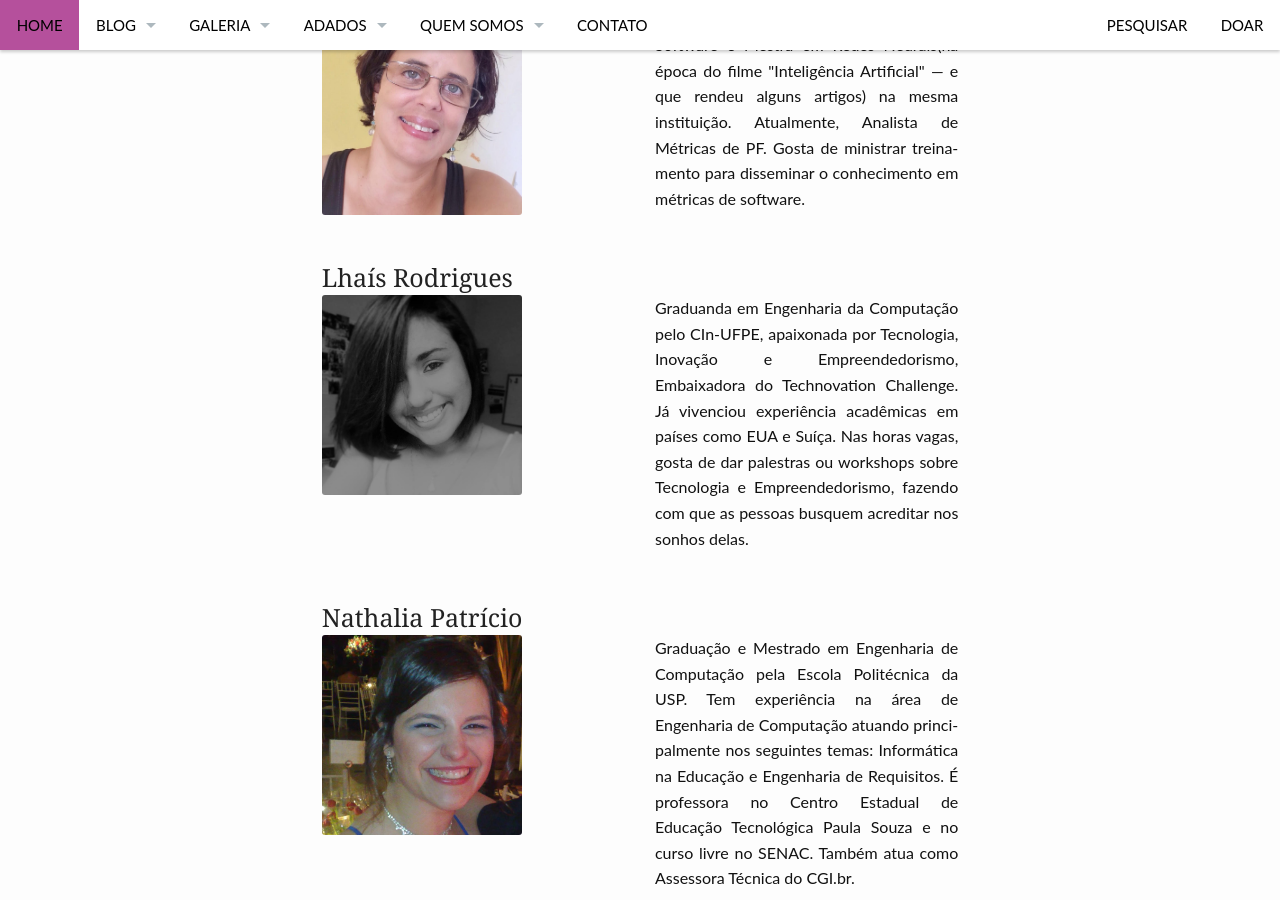
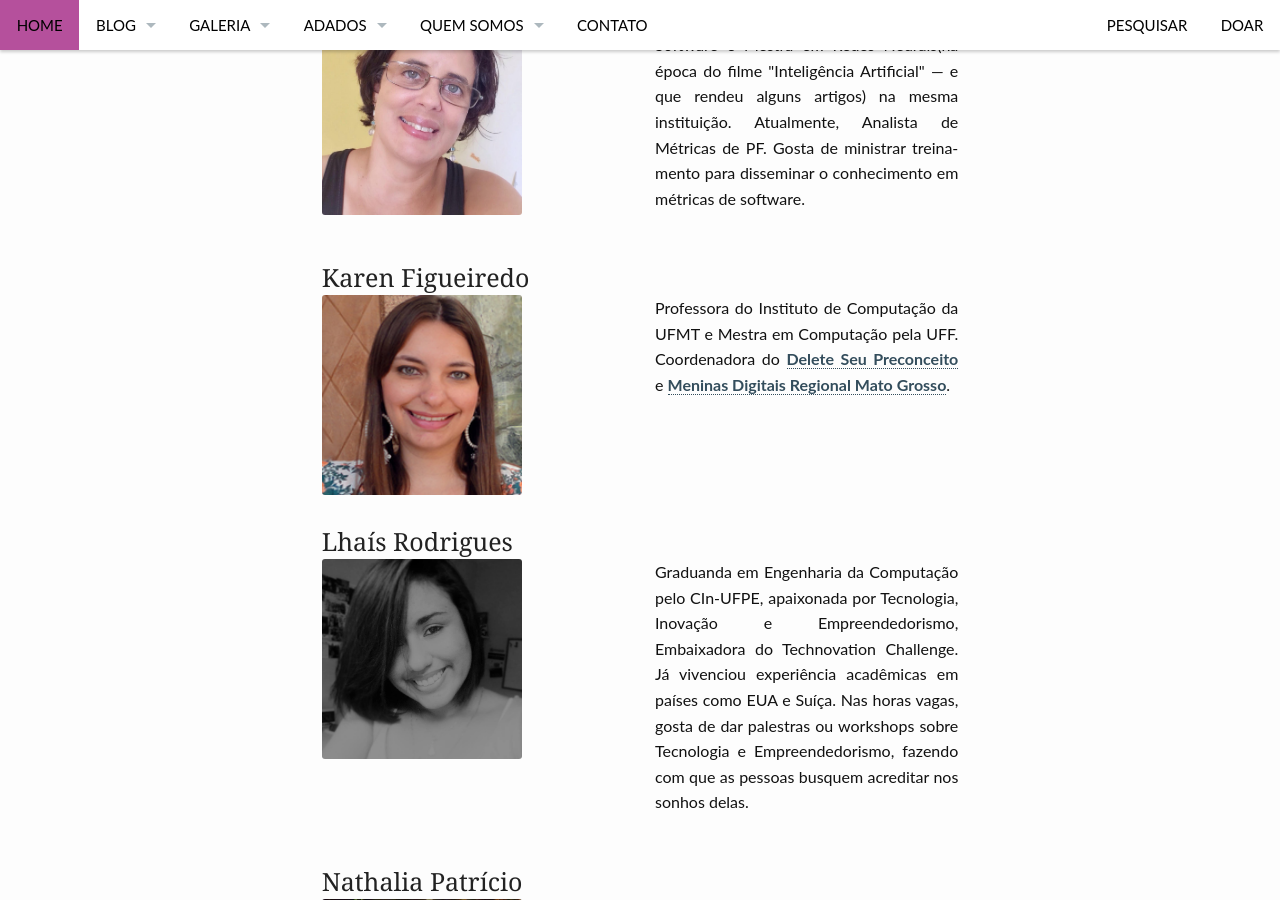
Before and after one commit to inspiradanacomputacao/inspiradanacomputacao.github.io, a Jekyll site: the page built from pages/colaboradores.md, in a window 1280 px wide and 900 px high, scrolled down 993 px. Built offline with Jekyll 4.4.1, drawn with Linux system fonts in a browser that asks for light colours.

Commit message:
adicionando o perfil de Karen

```diff
--- a/pages/colaboradores.md
+++ b/pages/colaboradores.md
@@ -42,6 +42,24 @@ header:
     <div class="large-6 columns">
         <p align="justify">
           Bacharel em Ciência da Computação pela UFPE, pós-graduada em Engenharia de Software e Mestra em Redes Neurais(na época do filme "Inteligência Artificial" — e que rendeu alguns artigos) na mesma instituição. Atualmente, Analista de Métricas de PF. Gosta de ministrar treinamento para disseminar o conhecimento em métricas de software.
+        </p>
+    </div>
+  </div>
+</div>
+
+<div class="show-for-large-up">
+    <div class="row">
+        <div class="small-12 columns">
+            <h3>Karen Figueiredo</h3>
+        </div><!-- /.small-12.columns -->
+    </div>
+  <div class="row">
+    <div class="large-6 columns">
+        <img src="http://inspiradanacomputacao.github.io/images/perfil_karen.png" width= "200px" alt="">
+      </div>
+    <div class="large-6 columns">
+        <p align="justify">
+          Professora do Instituto de Computação da UFMT e Mestra em Computação pela UFF. Coordenadora do <a href="http://www.deleteseupreconceito.com/" target="_blank">Delete Seu Preconceito</a> e <a href="http://www.meetup.com/pt/Meninas-Digitais-SBC/" target="_blank">Meninas Digitais Regional Mato Grosso</a>.
         </p>
     </div>
   </div>
```
